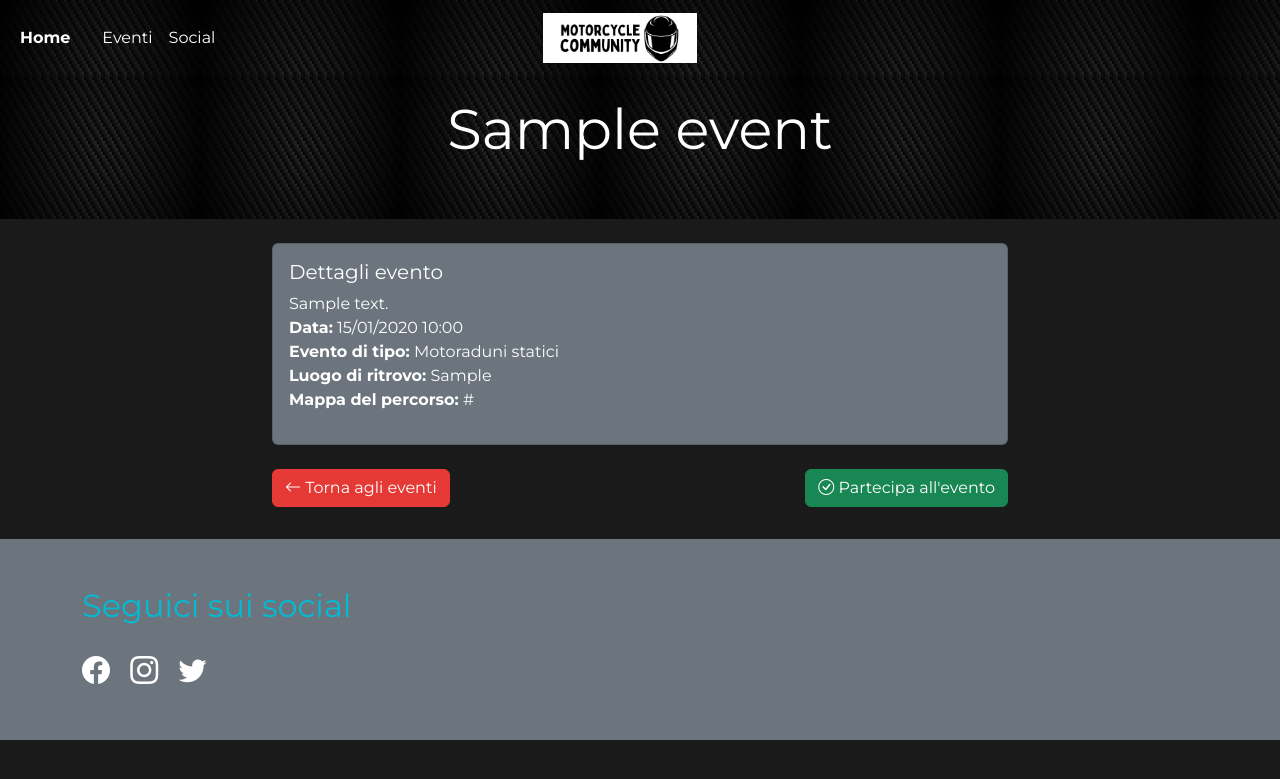
After one commit to Leonardo-Davio/EventManagerWebApp, a Django app: page /event/1 in a window 1280 px wide. The commit adds this page. Shown: the top 779 px of the page. Run offline with Django 5.2, Linux system fonts and the light colour scheme; tables that the repository leaves empty hold one stand-in row (values such as "Sample post").

Commit message:
Homepage ed event.html completato Implementato anche il modello di evento.

```diff
--- a/EventManagerWebApp/settings.py
+++ b/EventManagerWebApp/settings.py
@@ -126,3 +126,7 @@ STATIC_URL = 'static/'
 # https://docs.djangoproject.com/en/5.2/ref/settings/#default-auto-field
 
 DEFAULT_AUTO_FIELD = 'django.db.models.BigAutoField'
+
+
+MEDIA_URL = 'media/'
+MEDIA_ROOT = BASE_DIR / 'madia'
--- a/EventManagerWebApp/urls.py
+++ b/EventManagerWebApp/urls.py
@@ -16,8 +16,12 @@ Including another URLconf
 """
 from django.contrib import admin
 from django.urls import path, include
+from django.conf.urls.static import static
+from django.conf import settings
 
 urlpatterns = [
     path('admin/', admin.site.urls),
     path('', include("main.urls")),
 ]
+if settings.DEBUG:
+    urlpatterns += static(settings.MEDIA_URL, document_root=settings.MEDIA_ROOT)
--- a/main/models.py
+++ b/main/models.py
@@ -1,12 +1,29 @@
 from django.db import models
+
 
 # Create your models here.
 
 class Event(models.Model):
+    EVENT_TYPE_CHOICES = [
+        ('statico', 'Motoraduni statici'),
+        ('itinerante', 'Motoraduni itineranti'),
+        ('motogiro', 'Motogiri'),
+        ('enogastronomico', 'Moto Tour Enogastronomici'),
+        ('trackday', 'Trackday')
+    ]
+
     title = models.CharField(max_length=200)
-    description = models.TextField(blank=True)
+    description = models.TextField(max_length=1000)
     date = models.DateTimeField()
-    location = models.CharField(max_length=200, blank=True)
+    location = models.CharField(max_length=200)
+    image = models.ImageField(upload_to='eventImages/', blank=True)
+    maps_link = models.URLField(max_length=500, blank=True, null=True, help_text="Link al percorso su Maps (opzionale)")
+    event_type = models.CharField(
+        max_length=20,
+        choices=EVENT_TYPE_CHOICES,
+        default='statico',
+        verbose_name="Tipo di evento"
+    )
 
     def __str__(self):
         return self.title
--- a/main/templates/main/base.html
+++ b/main/templates/main/base.html
@@ -125,9 +125,10 @@
 </nav>
 
 
-{% block main %}
+<!-- MAIN -->
+{% block main %}{% endblock %}
 
-{% endblock %}
+
 <section id="social" class="py-5 bg-secondary text-white">
     <div class="container">
         <h2 class="mb-4 text-accent">Seguici sui social</h2>
@@ -138,11 +139,12 @@
     </div>
 </section>
 <!-- Simulazione Auth -->
+<!--
 <div class="container mt-4">
     <button id="toggleAuth" class="btn btn-warning">Simula Auth</button>
     <span id="statusBadge" class="badge bg-secondary ms-2">Non autenticato</span>
 </div>
-
+-->
 <!-- Bootstrap JS -->
 <script src="https://cdn.jsdelivr.net/npm/bootstrap@5.3.0/dist/js/bootstrap.bundle.min.js"></script>
 <script>
--- /dev/null
+++ b/main/templates/main/event.html
@@ -0,0 +1,97 @@
+{% extends "main/base.html" %}
+{% load static %}
+
+{% block title %}{{ event.title }}{% endblock %}
+
+{% block CustomStyle %}
+    .containerBody{
+    background-image: linear-gradient(rgba(44,44,44,0.7),rgba(44,44,44,0.7)), url('{{ event.image.url }}');
+    background-size: cover;
+    background-position: center;
+    overflow: auto; height: 90vh;
+    }
+    .noBgSection{
+    background-image: none !important;
+    background-color: transparent !important;
+    }
+{% endblock %}
+
+{% block menu %}
+    <div class="col d-flex">
+        <ul class="navbar-nav flex-row">
+            <li class="nav-item me-3">
+                <a class="nav-link text-white" href="{% url 'index' %}"><strong>Home</strong></a>
+            </li>
+            <li class="nav-item">
+                <a class="nav-link text-white" href="#">Eventi</a>
+            </li>
+            <li class="nav-item">
+                <a class="nav-link text-white" href="#social">Social</a>
+            </li>
+        </ul>
+    </div>
+{% endblock %}
+
+{% block main %}
+    {% if event.image %}
+        <div class="containerBody">
+        <section class="section-hero text-center text-white py-5 noBgSection">
+    {% else %}
+        <section class="section-hero text-center text-white py-5">
+    {% endif %}
+<h1 class="display-4">{{ event.title }}</h1>
+</section>
+<section class="container py-4">
+    <div class="row justify-content-center">
+        <div class="col-md-8">
+            <div class="card bg-secondary text-white mb-4">
+                <div class="card-body">
+                    <h5 class="card-title">Dettagli evento</h5>
+                    <ul class="list-unstyled">
+                        <li>
+                            {{ event.description }}
+                        </li>
+                        <li>
+                            <strong>Data:</strong>
+                            {{ event.date|date:"d/m/Y H:i" }}
+                        </li>
+                        <li>
+                            <strong>Evento di tipo:</strong>
+                            {{ event.get_event_type_display }}
+                        </li>
+                        <li>
+                            <strong>Luogo di ritrovo:</strong>
+                            {{ event.location }}
+                        </li>
+                        {% if event.maps_link %}
+                            <li>
+                                <strong>Mappa del percorso:</strong>
+                                {{ event.maps_link }}
+                            </li>
+                        {% else %}
+                            <li>
+                                <strong>Raduno Statico</strong>
+                            </li>
+                        {% endif %}
+                    </ul>
+                </div>
+            </div>
+            <div class="row mb-2">
+                <div class="col text-start">
+                    <a href="{% url 'index' %}" class="btn btn-primary">
+                        <i class="bi bi-arrow-left"></i> Torna agli eventi
+                    </a>
+                </div>
+                <div class="col text-end">
+                    <a href="#" class="btn btn-success">
+                        <i class="bi bi-check-circle"></i> Partecipa all'evento
+                    </a>
+                </div>
+            </div>
+        </div>
+    </div>
+</section>
+{% if event.image %}
+    </div>
+{% endif %}
+{% endblock %}
--- a/main/urls.py
+++ b/main/urls.py
@@ -3,4 +3,6 @@ from . import views
 
 urlpatterns = [
     path('', views.index, name="index"),
+    #path('events/', views.events, name="events"),
+    path('event/<int:id>', views.detail, name="detail"),
 ]
--- a/main/views.py
+++ b/main/views.py
@@ -1,4 +1,4 @@
-from django.shortcuts import render
+from django.shortcuts import render, get_object_or_404
 from django.http import HttpResponse
 from django.utils import timezone
 from .models import Event
@@ -9,7 +9,9 @@ from .models import Event
 
 def index(response):
     today = timezone.now()
-    print(today)
     events = Event.objects.filter(date__gte=today)
-    print(events)
     return render(response, "main/homepage.html", {"events": events})
+
+def detail(request, id):
+    event = get_object_or_404(Event, id=id)
+    return render(request, "main/event.html", {"event": event})
```
Also changed, not shown: main/templates/main/homepage.html (+23 -4 lines), main/migrations/0002_event_image.py (added), main/migrations/0003_event_maps_link_alter_event_description_and_more.py (added), main/migrations/0004_event_event_type.py (added), main/static/images/DefaultImageEvent.jpg (added), media/eventImages/logo.png (added).
